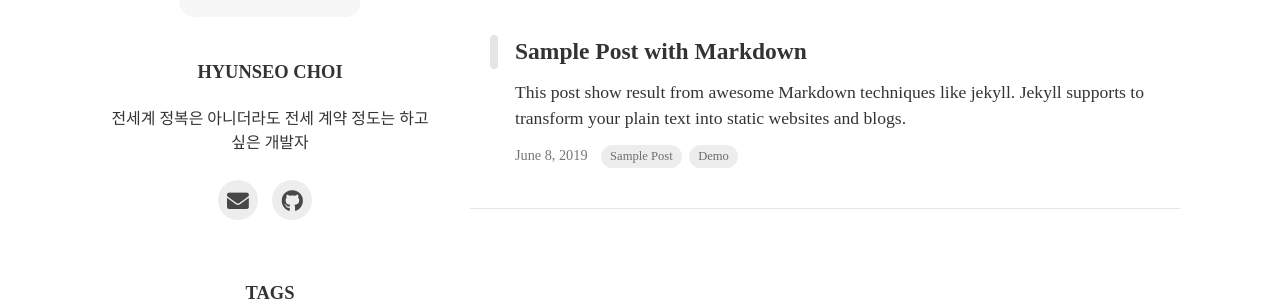
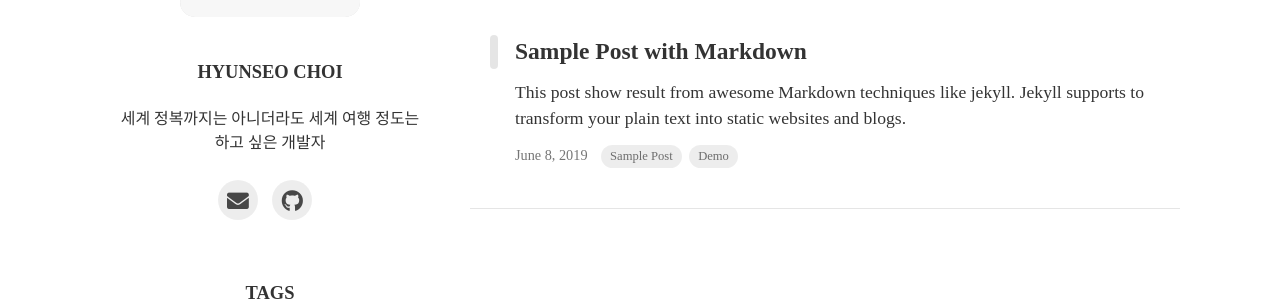
Before and after one commit to HyunSeoChoi/HyunSeoChoi.github.io, a Jekyll site: the page built from index.html, in a window 1280 px wide. Shown: the part 223-524 px from the top of the page. Built offline with Jekyll 4.4.1, drawn with Linux system fonts in a browser that asks for light colours; nearby versions of some CDN libraries; some web fonts are replaced; the list of posts is cut into pages by our own code.

Commit message:
Hide Ambition

```diff
--- a/_config.yml
+++ b/_config.yml
@@ -11,7 +11,7 @@ theme_settings:
   profile:
     image: assets/img/smile.png
     username: Hyunseo Choi
-    description: 전세계 정복은 아니더라도 전세 계약 정도는 하고 싶은 개발자
+    description: 세계 정복까지는 아니더라도 세계 여행 정도는 하고 싶은 개발자
     experience:
       - start: 2019-01-07
         end: 2019-01-18
```
